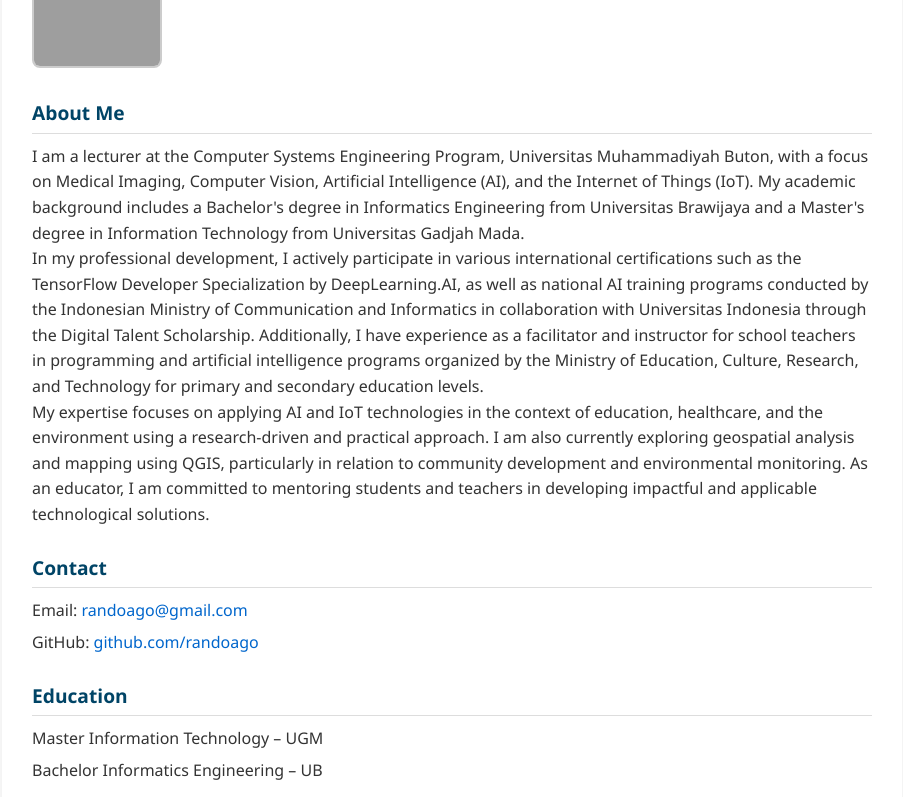
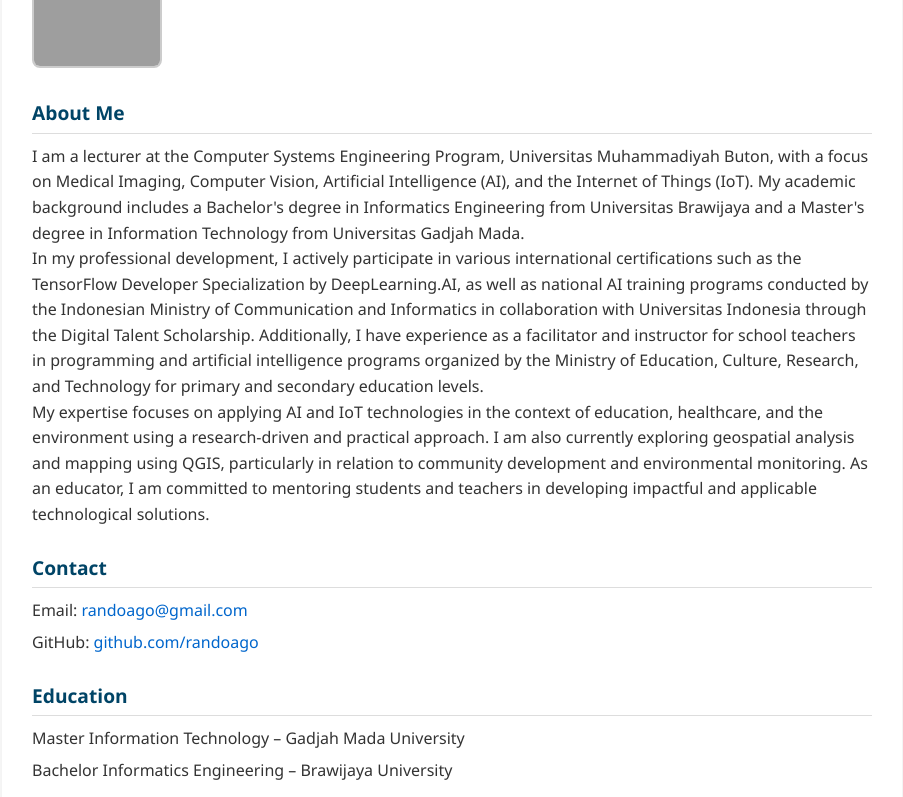
Before and after one commit to randoago/randoago.github.io, a plain HTML site: page index.html in a window 1280 px wide. Shown: the part 155-952 px from the top of the page, without its empty margins (188-1091 px from the left). Drawn offline with Linux system fonts and the light colour scheme; grey boxes are pictures that could not be loaded.

Commit message:
update profile

```diff
--- a/index.html
+++ b/index.html
@@ -44,8 +44,8 @@
     <section>
       <h2>Education</h2>
       <ul>
-        <li>Master Information Technology – UGM </li>
-        <li>Bachelor Informatics Engineering – UB</li>
+        <li>Master Information Technology – Gadjah Mada University </li>
+        <li>Bachelor Informatics Engineering – Brawijaya University</li>
       </ul>
     </section>
 
```
